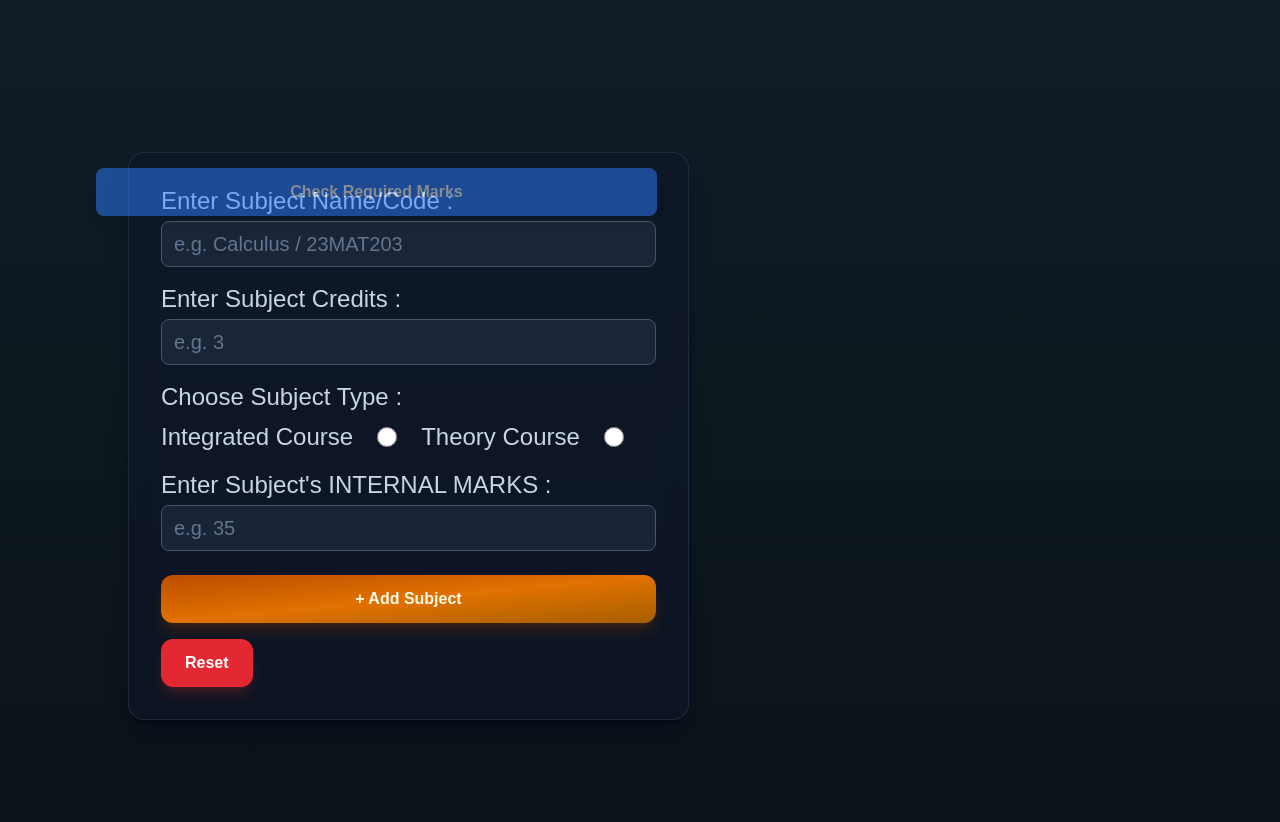
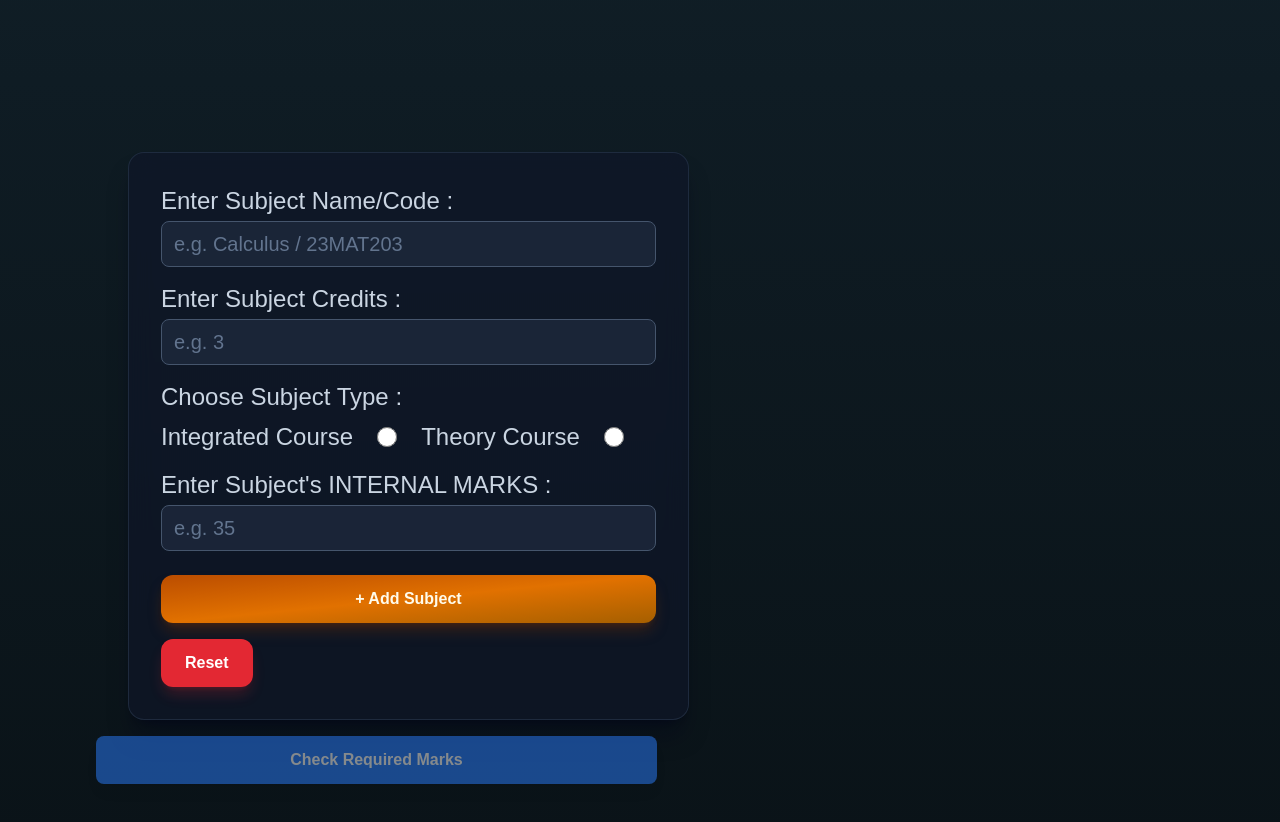
Before and after one commit to creator-chandru/GradeMap, a React (Vite) app: page / in a window 1280 px wide. Shown: the part 680-1502 px from the top of the page. Built offline with nearby package versions, Linux system fonts and the light colour scheme.

Commit message:
adjusted check required marks button

```diff
--- a/src/App.jsx
+++ b/src/App.jsx
@@ -1,5 +1,6 @@
 import {useState} from 'react';
 import { useEffect } from 'react';
+import { useRef } from 'react';
 import { calculateRequiredMark } from "./logic/grades";
 import { SubjectForm } from "./components/subjectForm";
 import { SubjectList } from "./components/subjectList";
@@ -25,11 +26,13 @@ export function App() {
   const [estimatedCGPA, setEstimatedCGPA] = useState('');
   const savedSubjects = localStorage.getItem('grademap-subjects');
   const savedExtraSubjects = localStorage.getItem('grademap-extra-subjects');
+
   useEffect(() => {
     if(savedSubjects){
       setSubjectsList(JSON.parse(savedSubjects));
     }
   },[]);
+
   useEffect(() => {
     if(savedExtraSubjects){
       setExtraSubjectsList(JSON.parse(savedExtraSubjects));
@@ -52,14 +55,32 @@ export function App() {
     }
   }, [table]);
 
+  const buttonRef = useRef(null);
+  const [isStuck, setIsStuck] = useState(false);
+
+  useEffect(() => {
+    const originalOffset = buttonRef.current?.offsetTop;
+
+    function handleScroll() {
+      if (window.scrollY > originalOffset && !table) {
+        setIsStuck(true);
+      } else {
+        setIsStuck(false);
+      }
+    }
+
+    window.addEventListener('scroll', handleScroll);
+    return () => window.removeEventListener('scroll', handleScroll);
+  }, [table]);
+
   return (
     <>
       <Header />
-      <main className = "flex flex-col md:flex-row md:items-start gap-6 md:gap-10 max-w-6xl mx-auto p-4 md:p-8">
+      <main className = "flex flex-col md:flex-row md:items-stretch gap-6 md:gap-10 max-w-6xl mx-auto p-4 md:p-8">
 
-          <div className = "w-full md:w-auto md:flex-shrink-0">
+          <div className = "w-full md:w-auto md:flex-shrink-0 flex flex-col">
               <SubjectForm subjectsList = {subjectsList} setSubjectsList = {setSubjectsList}/>
-              <button type="button" disabled={subjectsList.length === 0} onClick = {() => {setTable(true); setEstimateSgpa(true)}} className = "sticky bottom-4 z-10 w-full bg-blue-500 hover:bg-blue-600 text-white font-semibold rounded-lg py-3 mt-4 transition-colors shadow-lg cursor-pointer disabled:opacity-50 disabled:cursor-not-allowed">
+              <button ref = {buttonRef} type="button" disabled={subjectsList.length === 0} onClick = {() => {setTable(true); setEstimateSgpa(true)}} className = {`transition-all duration-300 ease-in-out ${isStuck ? "fixed bottom-4 inset-x-4 md:inset-x-auto md:w-full" : "w-full mt-4"} z-20 bg-blue-500 hover:bg-blue-600 text-white font-semibold rounded-lg py-3 transition-colors shadow-lg cursor-pointer disabled:opacity-50 disabled:cursor-not-allowed`}>
                 Check Required Marks
               </button>
           </div>
```
